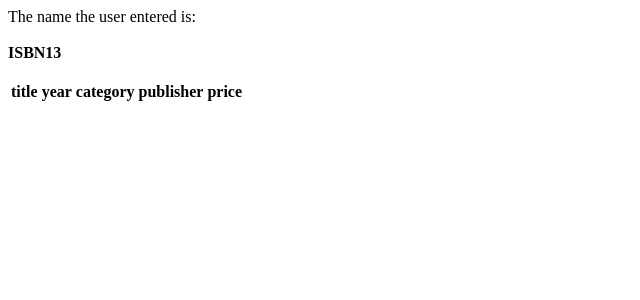
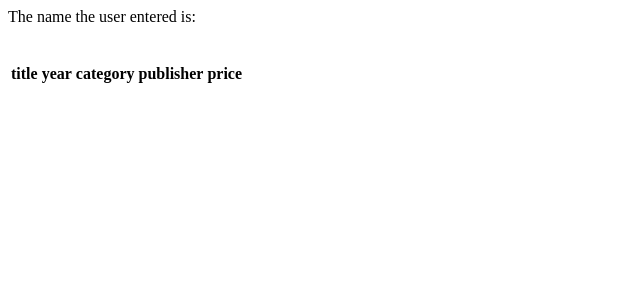
Before and after one commit to cp0153/DB2, a PHP site: page /php/2_input_authors.php in a window 1280 px wide. Shown: the top 300 px of the page, without its empty margins (0-640 px from the left). Run offline with PHP 8.4, Linux system fonts and the light colour scheme; data comes from the database, SQL or seed files in the repository; data that the repository does not hold is empty.

Commit message:
Query 2 is simpler now.

```diff
--- a/php/2_input_authors.php
+++ b/php/2_input_authors.php
@@ -22,29 +22,20 @@
     exit;
 }
 
-/* Find all the book's that the given author has written.
-
+/*  Find all the book's that the given author has written.
+    This uses two sub queries, as we need to get the author's aid, then get all the book's they have written
+    (by getting each book's ISBN13 number) and then getting all the data on each of those books.
 */
-$query = "SELECT ISBN13
+$query = "SELECT *
+          FROM book b JOIN writes w
+          ON b.ISBN13 = w.ISBN13
+          WHERE b.ISBN13 IN (SELECT ISBN13
                                 FROM writes w JOIN author a
                                 ON w.aid = a.aid
                                 WHERE w.aid IN (SELECT author.aid
                                                 FROM author
-                          WHERE author.name = '" . $author_name . "')";
+                                                WHERE author.name = '" . $author_name . "'))";
 $result = mysqli_query($my_conn, $query) or die (mysqli_error($my_conn) . 'Query failed: ');
-
-echo '<b>ISBN13</b><br>';
-
-$ISBN13_array = array();    // make a new array for ISBN13 data
-$index = 0;
-
-// Testing output of the ISBN's we found
-while ($row = mysqli_fetch_array($result, MYSQLI_ASSOC)) {
-    $ISBN13_array[$index] = $row["ISBN13"];
-    echo $ISBN13_array[$index];
-    echo '<br>';
-    $index++;
-}
 
 // Results table
 echo "<br><table>";
@@ -54,21 +45,8 @@
 <td><b>publisher</b></td>
 <td><b>price</b></td></tr>";
 
-/*  Now we have all the ISBN's that author has written. Let's find all the books they wrote.
-    We'll put this into an array of ISBN13 data.  */
-for($i = 0; $i < sizeof($ISBN13_array); $i++) {
-    $query = "SELECT *
-              FROM book
-              WHERE book.ISBN13 = '" . $ISBN13_array[$i] . "'";
-    $result = mysqli_query($my_conn,$query) or die (mysqli_error($my_conn) . 'Query failed: ');
-
-    // See if the query failed
-    if (mysqli_num_rows($result) == 0) {
-        echo "Query failed, couldn't find any books for ISBN13: $ISBN13_array[$i]! <br>";
-        return 0;
-    }
-
-    // If the query worked, we can print out all the info for this book! Includes: title, year, category, pname, price
+// If the query worked, we can print out all the info for this book!
+// Includes: title, year, category, pname, price
 while ($row = mysqli_fetch_array($result, MYSQLI_ASSOC)) {
     echo "<tr><td>" . $row["title"] . "</td>";
     echo "<td>" . $row["year"] . "</td>";
@@ -77,7 +55,6 @@
     echo "<td>" . $row["price"] . "</td>";
     echo '</tr>';
 }
-}
 
 echo '</table>';        // End of results table
 
```
Lines whose indentation alone changed are shown as unchanged.
